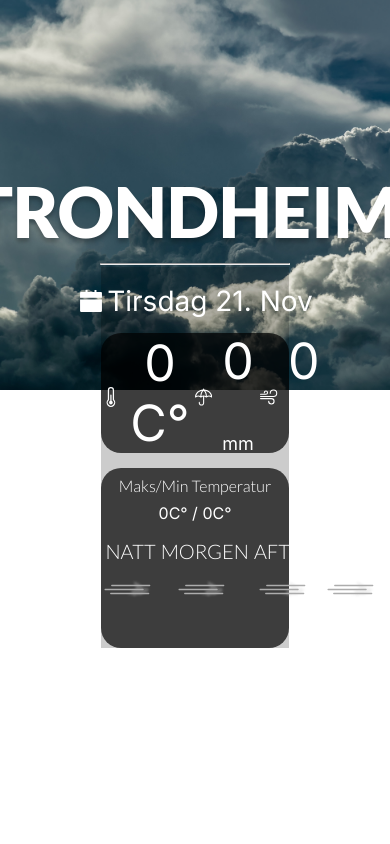
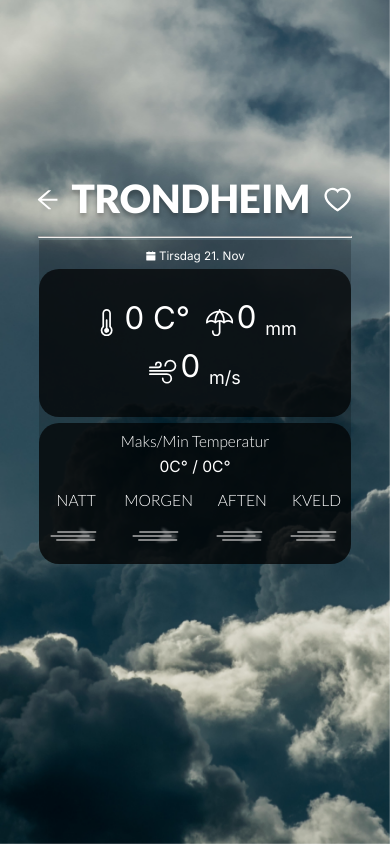
Before and after one commit to sandviklee/Weather-App, a React (Vite) app: page /project1/Weather/Trondheim in a window 390 px wide. Built offline with nearby package versions, Linux system fonts and the light colour scheme; no server answers.

Commit message:
Optimized weather page for smaller screens

```diff
--- a/src/components/WeatherPage/WeatherDayCourse.module.css
+++ b/src/components/WeatherPage/WeatherDayCourse.module.css
@@ -3,13 +3,11 @@
     margin: auto;
     border-radius: 20px;
     background: rgba(0, 0, 0, 0.70);
-    height: 180px;
-    width: 48%;
-    min-width: 48%;
+    height: auto;
+    width: 48vw;
 }
 
 .extremalTemp {
-    font-size: 16px;
     font-family: "Lato-light";
     margin-top: 1vh;
 }
@@ -52,3 +50,40 @@
     font-size: 30px;
     bottom: -0.5vh;
 }
+
+@media only screen and (max-width: 1000px) {
+    .extremalTemp {
+        font-size: 2vw;
+    }
+
+    .temperatures {
+        font-size: 2vw;
+    }
+
+    .container p {
+        font-size: 2vw;
+    }
+}
+
+@media only screen and (max-width: 600px) {
+    .main {
+        width: 80vw;
+    }
+    .extremalTemp {
+        font-size: 4vw;
+    }
+
+    .temperatures {
+        font-size: 4vw;
+    }
+
+    .container p {
+        font-size: 4vw;
+    }
+}
+
+@media only screen and (max-height: 800px) {
+    .weatherImage {
+        width: 6vw;
+    }
+}
--- a/src/components/WeatherPage/WeatherInfo.module.css
+++ b/src/components/WeatherPage/WeatherInfo.module.css
@@ -3,8 +3,10 @@
     display: flex;
     margin: auto;
     border-radius: 20px;
-    height: 120px;
-    width: 48%;
+    height: auto;
+    padding-top: 3vh;
+    padding-bottom: 3vh;
+    width: 48vw;
     min-width: 40%;
     background: rgba(0, 0, 0, 0.70);
 }
@@ -18,6 +20,7 @@
 .container p {
     padding-left: 4px;
     font-size: 50px;
+    margin: 0;
 }
 
 .container sub{
@@ -29,3 +32,40 @@
     font-size: 30px;
     bottom: -0.5vh;
 }
+
+@media only screen and (max-width: 1000px) {
+    .main {
+        flex-wrap: wrap;
+        justify-content: center;
+    }
+    .container {
+        margin: 0 2vw 0 2vw;
+        max-height: 12vw;
+        padding: 1vw 0 1vw 0;
+    }
+    .container p {
+        font-size: 6vw;
+    }
+    .icon {
+        font-size: 5vw;
+    }
+}
+@media only screen and (max-width: 600px) {
+    .main {
+        width: 80vw;
+        flex-wrap: wrap;
+        justify-content: center;
+    }
+
+    .container {
+        margin: 0 2vw 0 2vw;
+        max-height: 12vw;
+    }
+
+    .container p {
+        font-size: 8vw;
+    }
+    .icon {
+        font-size: 7vw;
+    }
+}
--- a/src/pages/WeatherPage.tsx
+++ b/src/pages/WeatherPage.tsx
@@ -186,14 +186,8 @@ const WeatherPage = (props: WeatherProps): JSX.Element => {
                         </button>
                     </div>
                 </div>
-                <hr
-                    style={{
-                        width: "48%",
-                        marginTop: "10px",
-                        marginBottom: "2px",
-                    }}
-                />
-                <div className={style.contentBackground} />
+                <hr/>
+                <div className={style.contentBackground}>
                     <div className={style.content}>
                         <div className={style.date}>
                             <AiFillCalendar />
@@ -210,6 +204,7 @@ const WeatherPage = (props: WeatherProps): JSX.Element => {
                         />
                     </div>
                 </div>
+            </div>
         </main>
     );
 };
--- a/src/style/Weather.module.css
+++ b/src/style/Weather.module.css
@@ -2,18 +2,25 @@
     height: 100vh !important;
     max-width: 100vw !important;
     background-image: url(../assets/images/pexels-pixabay-209831.jpg);
-    background-position: center 0;
+    background-position: center center;
     background-repeat: no-repeat;
-    background-size: 150%;
+    background-size: cover;
+    background-attachment: fixed;
     color: white;
+    overflow: auto;
 }
 
 .container {
-    overflow: hidden;
     position: relative;
     text-align: center;
+    height: fit-content;
     padding-top: 20vh;
+}
 
+.container hr {
+    width: 48%;
+    margin-top: 10px;
+    margin-bottom: 2px;
 }
 
 .titlePlacement {
@@ -84,6 +91,8 @@
 .date p {
     margin-bottom: 0;
     margin-top: 0;
+    padding: 0;
+    width: fit-content;
 }
 
 .content {
@@ -102,7 +111,44 @@
     right: 0;
     z-index: 1;
     width: 48%;
-    height: 47.5vh;
+    height: auto;
     background-color: rgba(0, 0, 0, 0.20);
     border-radius: 0px 0px 20px 20px;
 }
+
+@media only screen and (max-width: 1000px) {
+    .date {
+        font-size: 3vw;
+        padding-top: 1vh;
+    }
+
+    .content {
+        grid-row-gap: 1.5vw;
+    }
+}
+
+@media screen and (max-width: 600px) {
+    .contentBackground {
+        width: 80vw;
+    }
+
+    .container {
+        padding-top: 20vh;
+    }
+
+    .container hr {
+        width: 80vw;
+    }
+
+    .title {
+        font-size: 10vw;
+    }
+
+    .arrow {
+        font-size: 7vw;
+    }
+
+    .heart {
+        font-size: 8vw;
+    }
+}
--- a/vite.config.ts
+++ b/vite.config.ts
@@ -5,6 +5,7 @@ import react from "@vitejs/plugin-react";
 // https://vitejs.dev/config/
 export default defineConfig({
   plugins: [react()],
+  base: '/project1',
   test: {
     globals: true,
     environment: 'jsdom',
```
Lines whose indentation alone changed are shown as unchanged.
